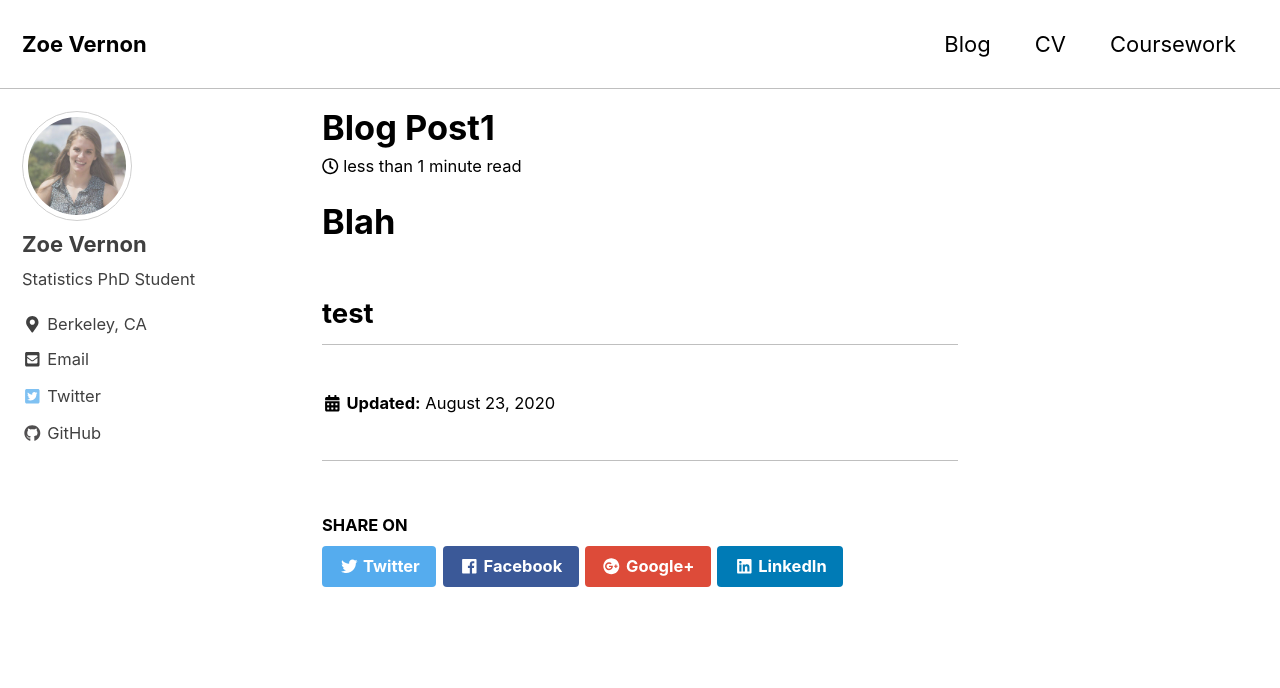
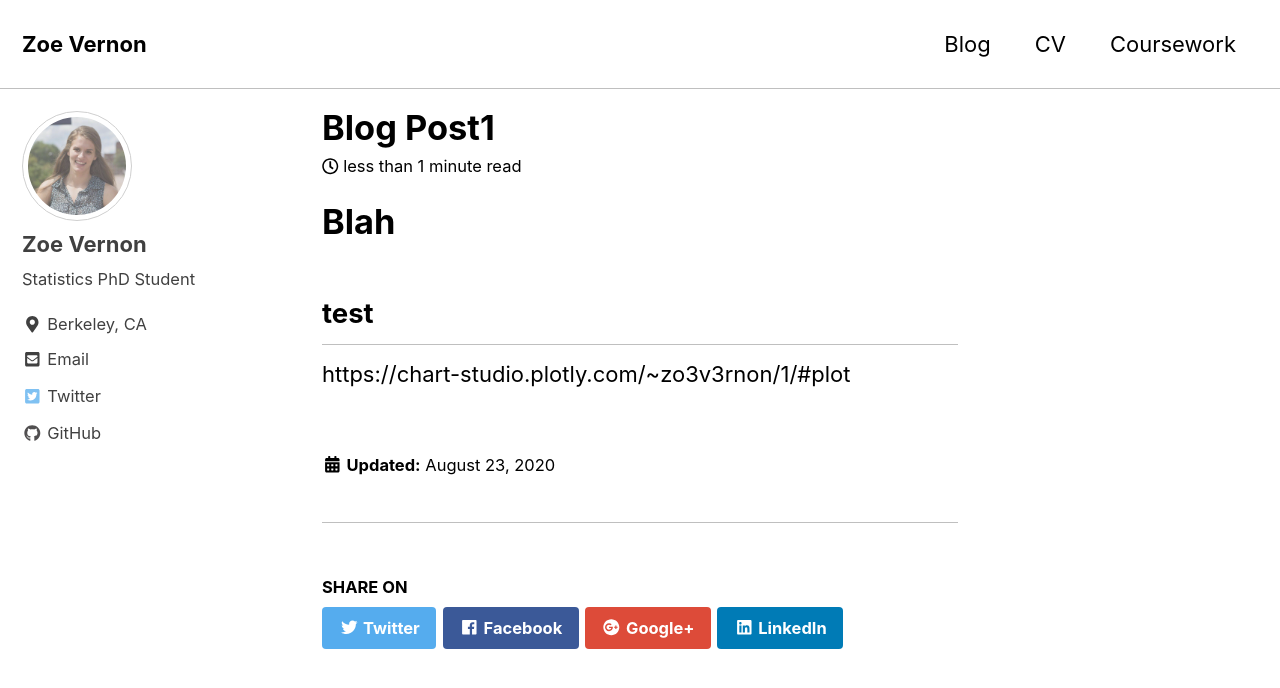
Before and after one commit to zoevernon/Personal-website, a Jekyll site: the page built from _posts/2020-08-23-blog-post1.md, in a window 1280 px wide and 900 px high. Shown: the top 688 px of the window. Built offline with Jekyll 4.4.1, drawn with Linux system fonts in a browser that asks for light colours; nearby versions of some CDN libraries; some of the changed lines change nothing that is shown.

Commit message:
test post

```diff
--- a/_posts/2020-08-23-blog-post1.md
+++ b/_posts/2020-08-23-blog-post1.md
@@ -1,2 +1,4 @@
 # Blah
 ## test
+
+https://chart-studio.plotly.com/~zo3v3rnon/1/#plot
```
